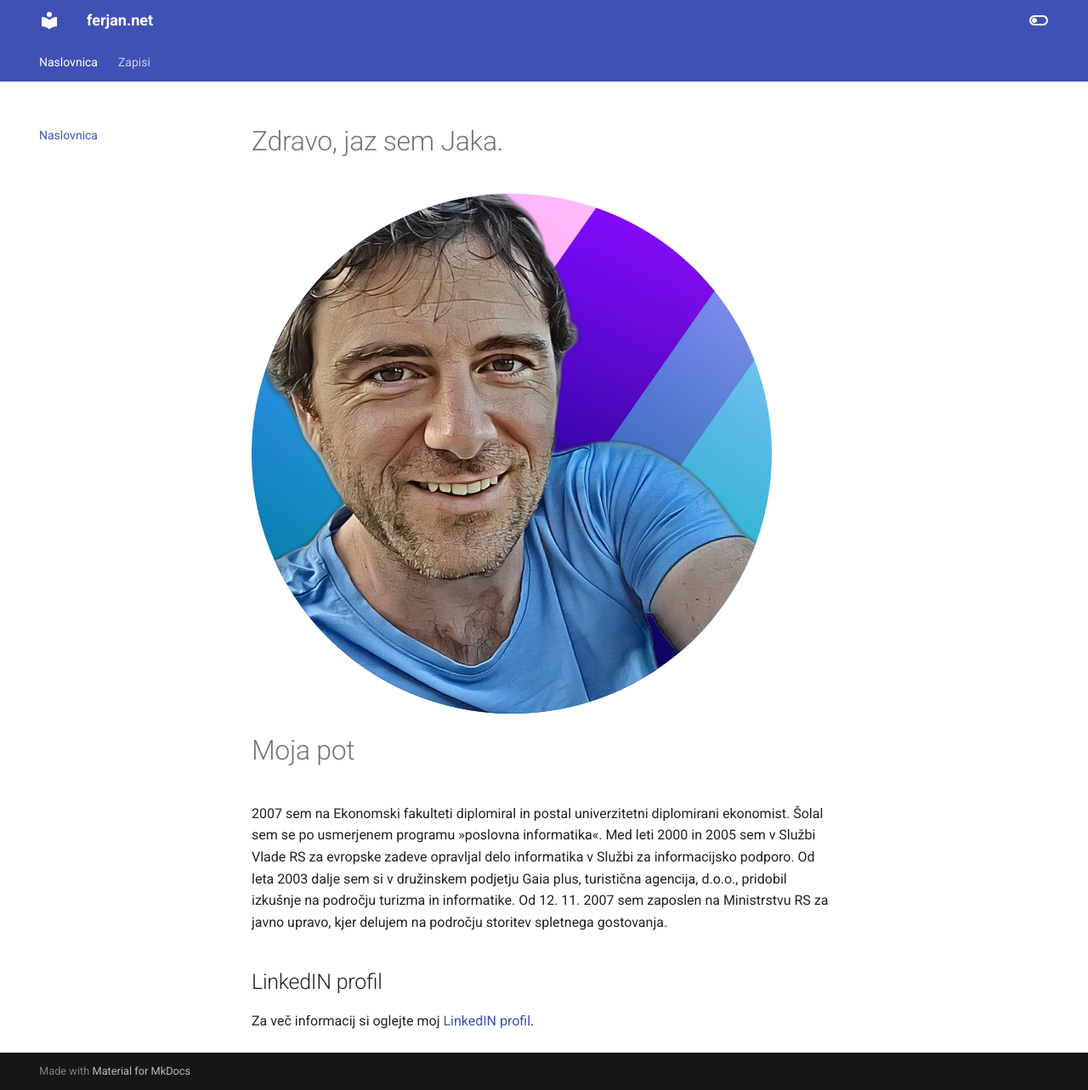
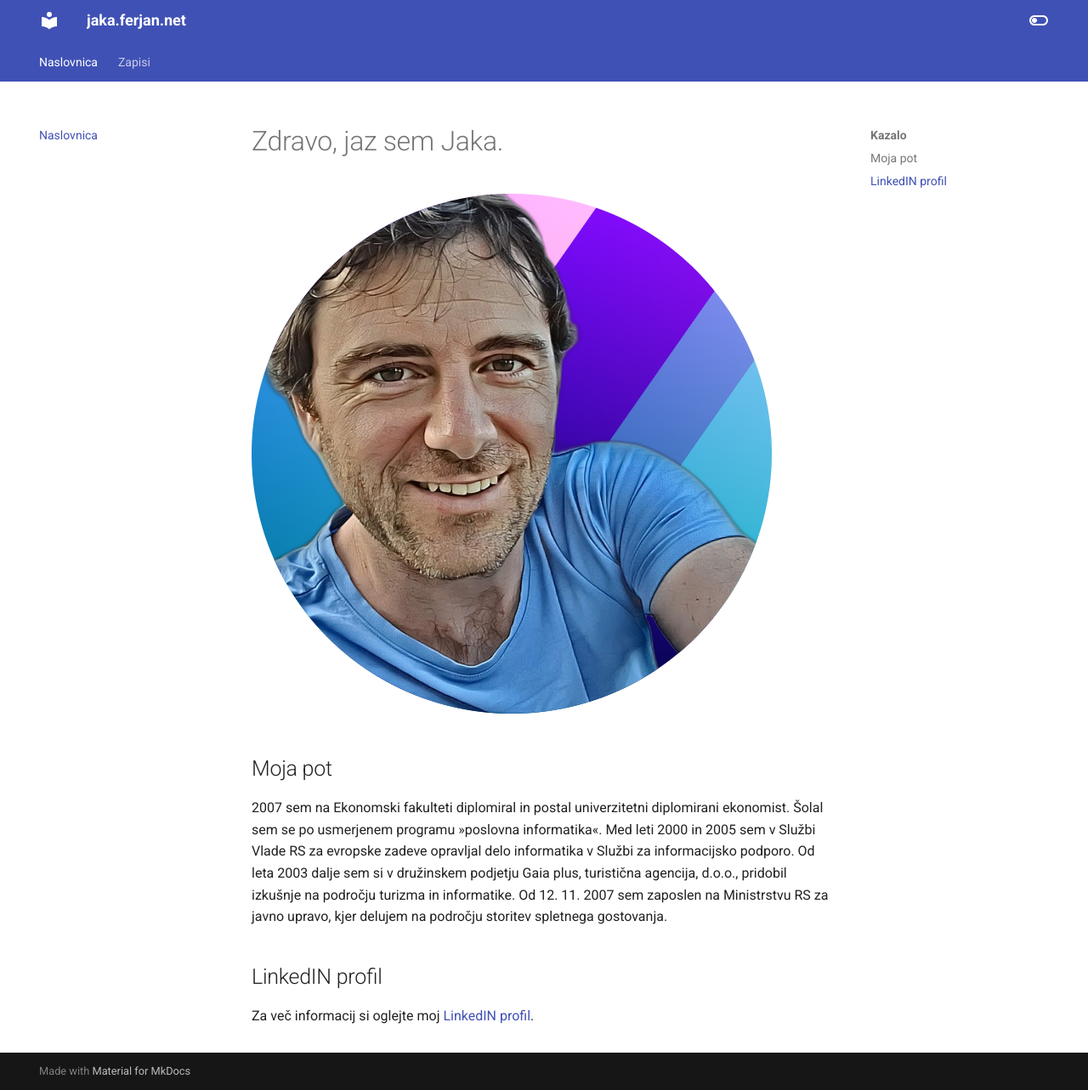
Before and after one commit to jferjan/jferjan.github.io, an MkDocs documentation site: the page built from docs/index.md, in a window 1280 px wide and 1283 px high. Shown: the whole window at 85% size. Built offline with MkDocs 1.6.1 and Material for MkDocs 9.7.7, drawn with Linux system fonts in a browser that asks for light colours.

Commit message:
update text

```diff
--- a/docs/index.md
+++ b/docs/index.md
@@ -2,7 +2,7 @@
 
 ![Jaka](img/jaka.png)
 
-# Moja pot
+## Moja pot
 
 2007 sem na Ekonomski fakulteti diplomiral in postal univerzitetni diplomirani ekonomist. Šolal sem se po usmerjenem programu »poslovna informatika«. Med leti 2000 in 2005 sem v Službi Vlade RS za evropske zadeve opravljal delo informatika v Službi za informacijsko podporo. Od leta 2003 dalje sem si v družinskem podjetju Gaia plus, turistična agencija, d.o.o., pridobil izkušnje na področju turizma in informatike. Od 12. 11. 2007 sem zaposlen na Ministrstvu RS za javno upravo, kjer delujem na področju storitev spletnega gostovanja.
 
--- a/mkdocs.yml
+++ b/mkdocs.yml
@@ -1,4 +1,4 @@
-site_name: ferjan.net
+site_name: jaka.ferjan.net
 
 nav:
     - Naslovnica: index.md
```
